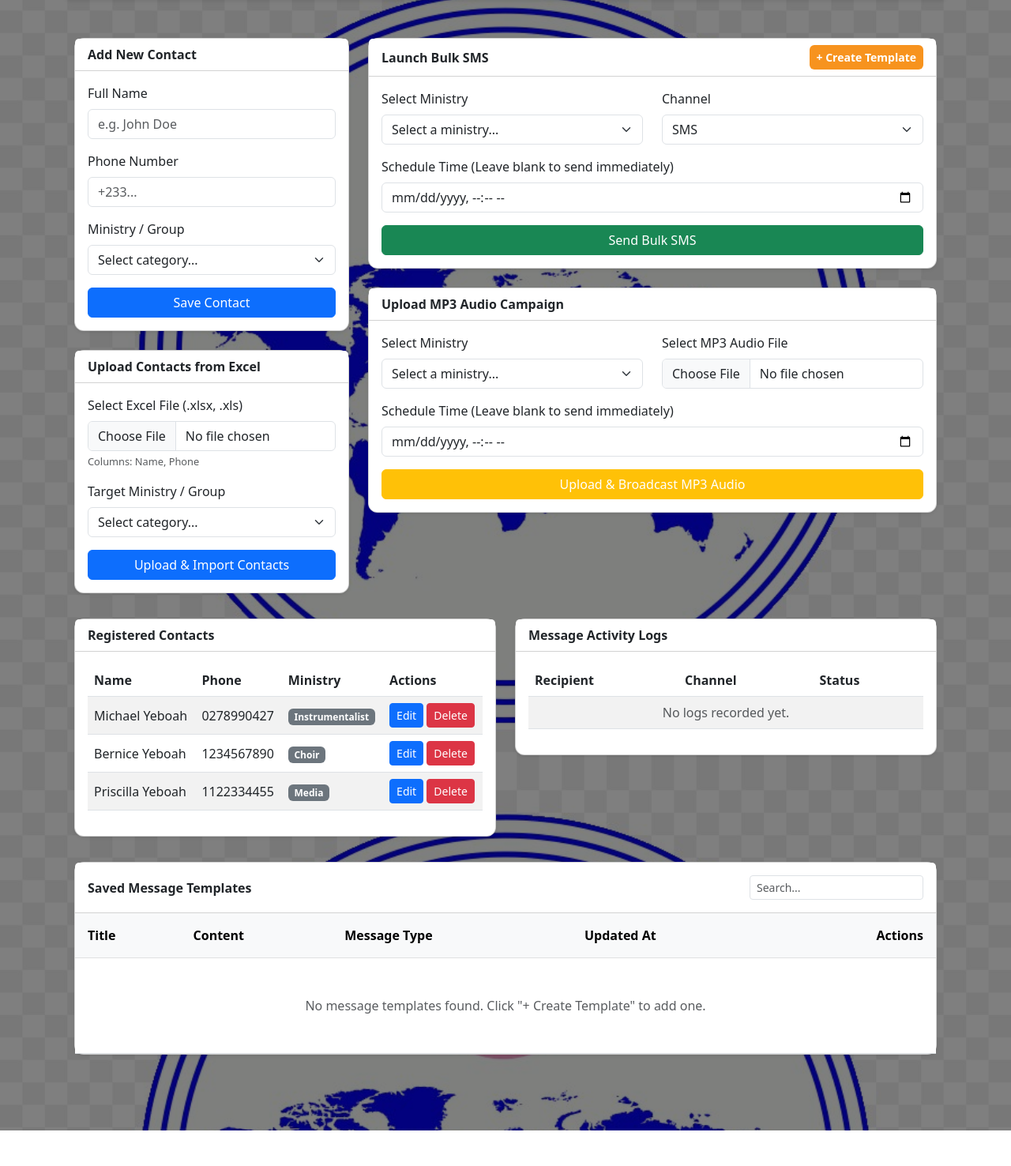
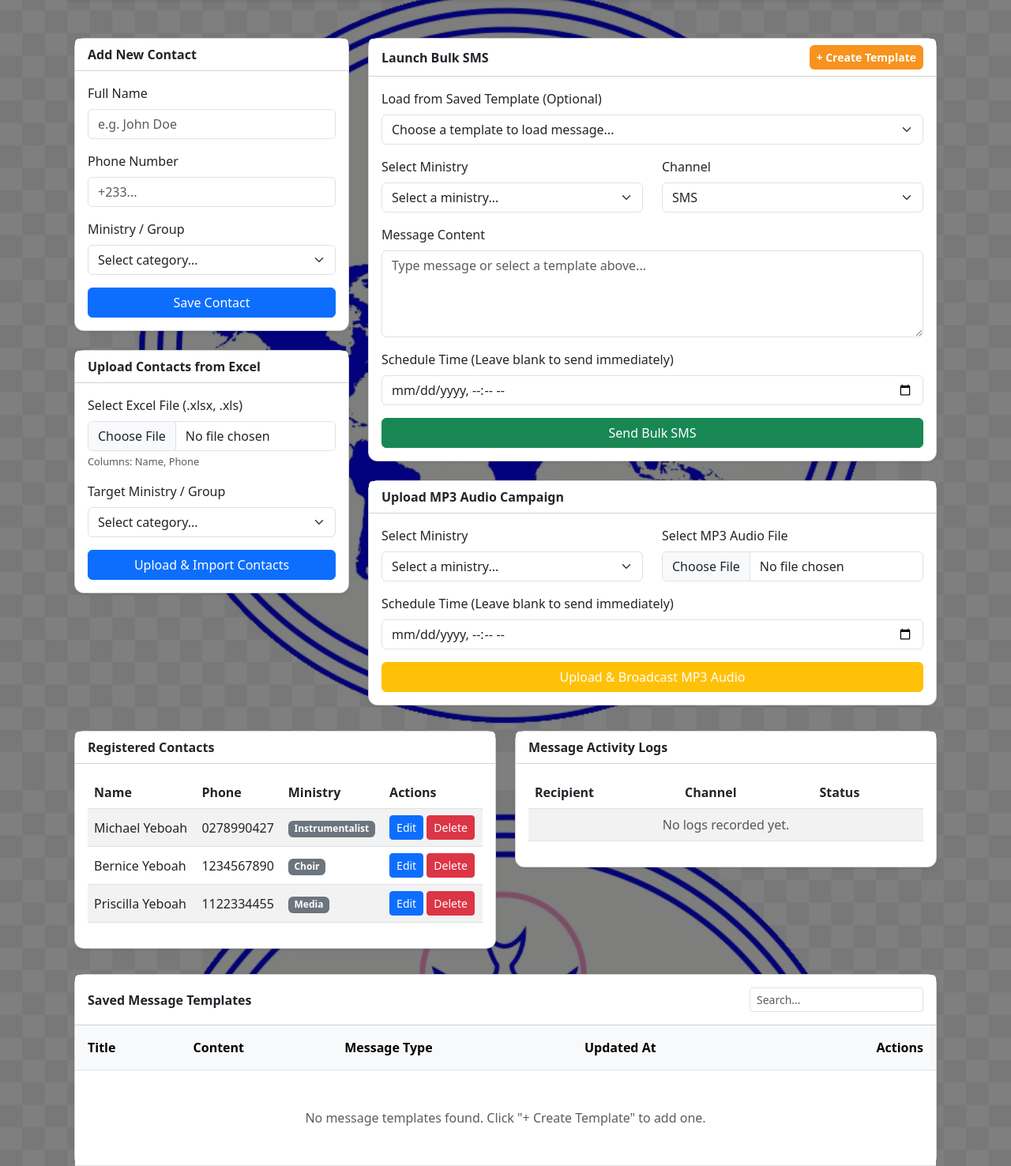
Before and after one commit to kwesidompreh53-png/stem-messaging-app, a Flask app: page / in a window 1280 px wide. Shown: the part 72-1548 px from the top of the page at 79% size. Before the commit the page ends 1503 px from the top, so only its background shows below. Run offline with Flask 3, Linux system fonts and the light colour scheme; a user stored in the database is signed in; data comes from the database, SQL or seed files in the repository; data that the repository does not hold is empty; some libraries are stand-ins or nearby versions.

Commit message:
Update index.html with template selector dropdown and message body textarea

```diff
--- a/templates/index.html
+++ b/templates/index.html
@@ -185,6 +185,19 @@
                     </div>
                     <div class="card-body">
                         <form action="/send-bulk-web" method="POST">
+                            <!-- Template Selection Dropdown -->
+                            <div class="mb-3">
+                                <label class="form-label text-dark">Load from Saved Template (Optional)</label>
+                                <select class="form-select" id="bulkTemplateSelect" onchange="loadTemplateIntoSMS(this)">
+                                    <option value="" disabled selected>Choose a template to load message...</option>
+                                    {% for template in templates %}
+                                        {% if template.template_type == 'SMS Template' %}
+                                        <option value="{{ template.body }}">{{ template.title }}</option>
+                                        {% endif %}
+                                    {% endfor %}
+                                </select>
+                            </div>
+
                             <div class="row">
                                 <div class="col-md-6 mb-3">
                                     <label class="form-label text-dark">Select Ministry</label>
@@ -203,6 +216,13 @@
                                     </select>
                                 </div>
                             </div>
+
+                            <!-- Message Body Input Field -->
+                            <div class="mb-3">
+                                <label class="form-label text-dark">Message Content</label>
+                                <textarea class="form-control" name="message_body" id="bulkMessageBody" rows="4" placeholder="Type message or select a template above..." required></textarea>
+                            </div>
+
                             <div class="mb-3">
                                 <label class="form-label text-dark">Schedule Time (Leave blank to send immediately)</label>
                                 <input type="datetime-local" class="form-control" name="schedule_time">
@@ -267,7 +287,6 @@
                                     <td>{{ contact.phone_number }}</td>
                                     <td><span class="badge bg-secondary">{{ contact.group_name }}</span></td>
                                     <td>
-                                        <!-- Fixed route parameter: contact_id instead of id -->
                                         <a href="{{ url_for('edit_contact', contact_id=contact.id) }}" class="btn btn-sm btn-primary">Edit</a>
                                         <form action="{{ url_for('delete_contact', contact_id=contact.id) }}" method="POST" style="display:inline;">
                                             <button type="submit" class="btn btn-sm btn-danger" onclick="return confirm('Are you sure you want to delete this contact?');">Delete</button>
@@ -498,6 +517,14 @@
             document.getElementById('msgCount').innerText = `${messages} message${messages === 1 ? '' : 's'} per recipient`;
         }
 
+        function loadTemplateIntoSMS(selectElement) {
+            const selectedBody = selectElement.value;
+            const messageBodyTextarea = document.getElementById('bulkMessageBody');
+            if (messageBodyTextarea) {
+                messageBodyTextarea.value = selectedBody;
+            }
+        }
+
         function filterTemplates() {
             const input = document.getElementById('templateSearch');
             const filter = input.value.toLowerCase();
```
